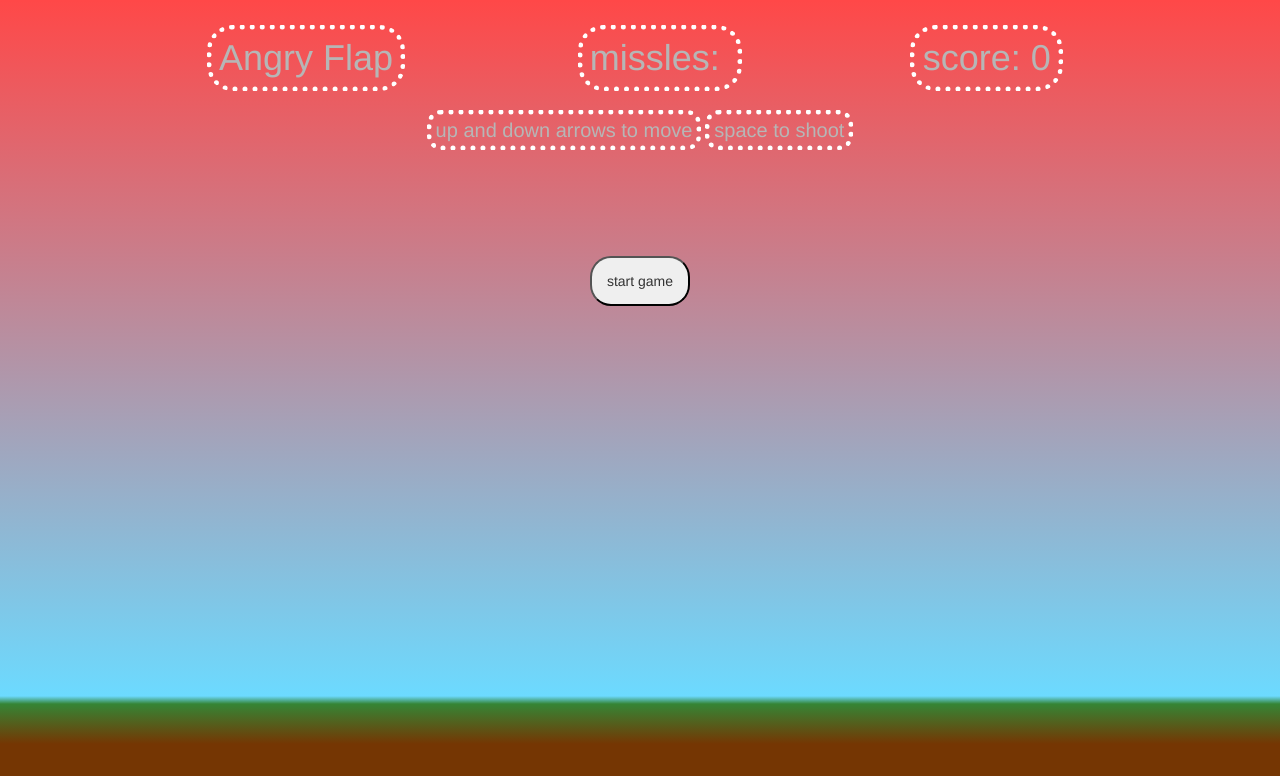
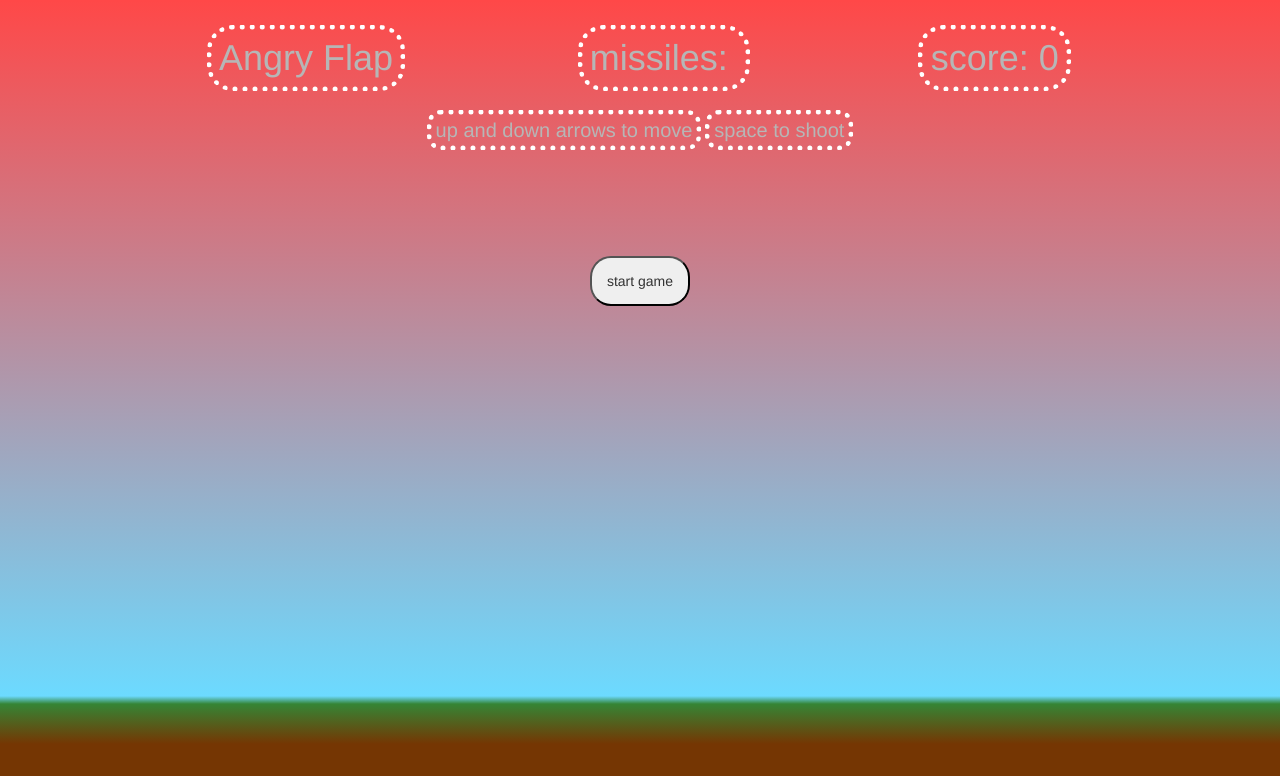
Before and after one commit to maxtuerpe/maxtuerpe.github.io, a plain HTML site: page index.html in a window 1280 px wide. Drawn offline with nearby package versions, Linux system fonts and the light colour scheme.

Commit message:
typo fixing

```diff
--- a/index.html
+++ b/index.html
@@ -17,7 +17,7 @@
     <audio class="poits" src="img/Power_Up.mp3"></audio>
     <header class="justify-content-center">
         <h1 class="title ">Angry Flap</h1>
-        <h1 class="missles ">missles:  </h1>
+        <h1 class="missles ">missiles:  </h1>
         <h1 class="score ">score: 0</h1>
         <div class="clearfix"></div>
     </header>
```
